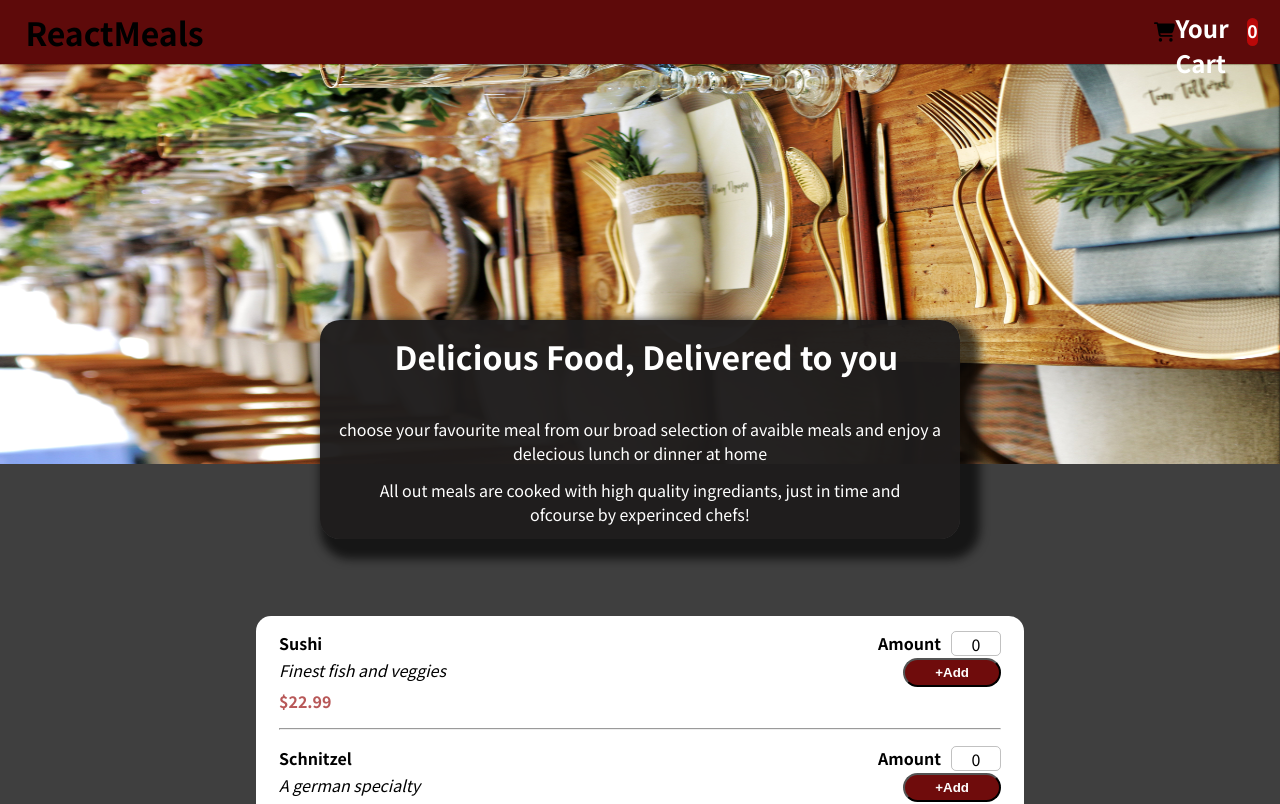
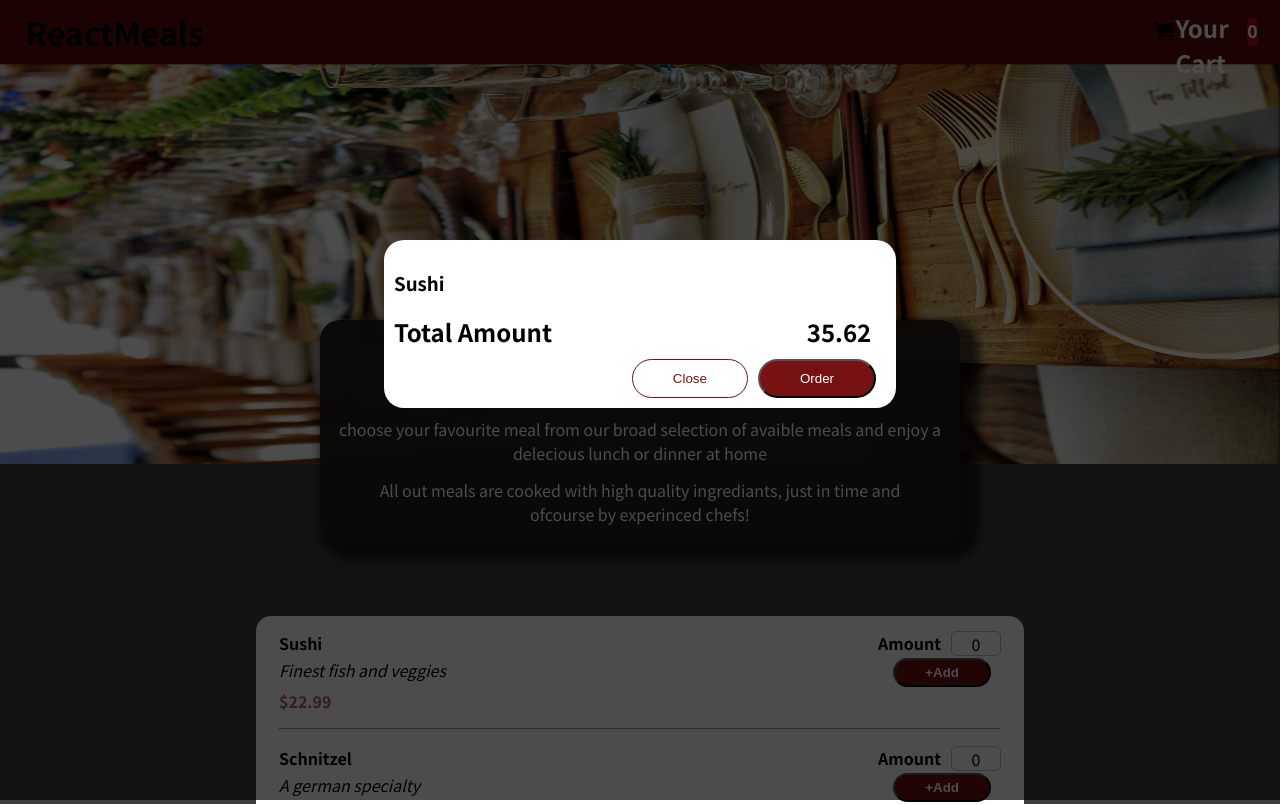
Before and after one commit to bhanu567/food-ordering-beta-app, a React (Create React App) app: page / in a window 1280 px wide. Shown: the top 804 px of the page. Built offline with nearby package versions, Linux system fonts and the light colour scheme.

Commit message:
Added React Portal

```diff
--- a/public/index.html
+++ b/public/index.html
@@ -14,6 +14,7 @@
   </head>
   <body>
     <noscript>You need to enable JavaScript to run this app.</noscript>
+    <div id="react_portal"></div>
     <div id="root"></div>
   </body>
 </html>
--- a/src/App.js
+++ b/src/App.js
@@ -1,10 +1,17 @@
 import React from "react";
+import ReactDOM from "react-dom";
 import Header from "./components/UI/header";
-
+import ReactPortal from "./components/Layout/ReactPortal";
 
 function App() {
   return (
-    <Header></Header>
+    <div>
+      <Header></Header>
+      {ReactDOM.createPortal(
+        <ReactPortal></ReactPortal>,
+        document.getElementById("react_portal")
+        )}
+    </div>
   );
 }
 
--- /dev/null
+++ b/src/components/Layout/ReactPortal.css
@@ -0,0 +1,47 @@
+#backdrop {
+  left: 0;
+  right: 0;
+  position: absolute;
+  height: 100vh;
+  width: 100vw;
+  background-color: rgba(0, 0, 0, 0.7);
+  z-index: 10;
+}
+.portal {
+  top: 30vh;
+  left: 30vw;
+  position: absolute;
+  height: fit-content;
+  width: 40%;
+  background-color: white;
+  color: black;
+  padding: 10px;
+  border-radius: 20px;
+  z-index: 100;
+}
+#h2 {
+  display: flex;
+  flex-direction: row;
+  justify-content: space-between;
+}
+#button {
+  display: flex;
+  flex-direction: row;
+  justify-content: flex-end;
+  margin-top: 10px;
+}
+button {
+  padding: 10px 40px;
+  border-radius: 20px;
+  cursor: pointer;
+  margin-right: 10px;
+}
+#close {
+  background-color: transparent;
+  color: rgb(118, 18, 18);
+  border: 1px solid rgb(118, 18, 18);
+}
+#order {
+  color: white;
+  background-color: rgb(118, 18, 18);
+}
--- /dev/null
+++ b/src/components/Layout/ReactPortal.js
@@ -0,0 +1,21 @@
+import React from "react";
+import "./ReactPortal.css";
+
+const ReactPortal = () => {
+  return (
+    <div id="backdrop">
+    <div className="portal">
+      <h3>Sushi</h3>
+      <h2 id="h2">
+        <div>Total Amount</div>
+        <div>35.62</div>
+      </h2>
+      <div id="button">
+        <button id="close">Close</button>
+        <button id="order">Order</button>
+      </div>
+    </div>
+    </div>
+  );
+};
+export default ReactPortal;
```
